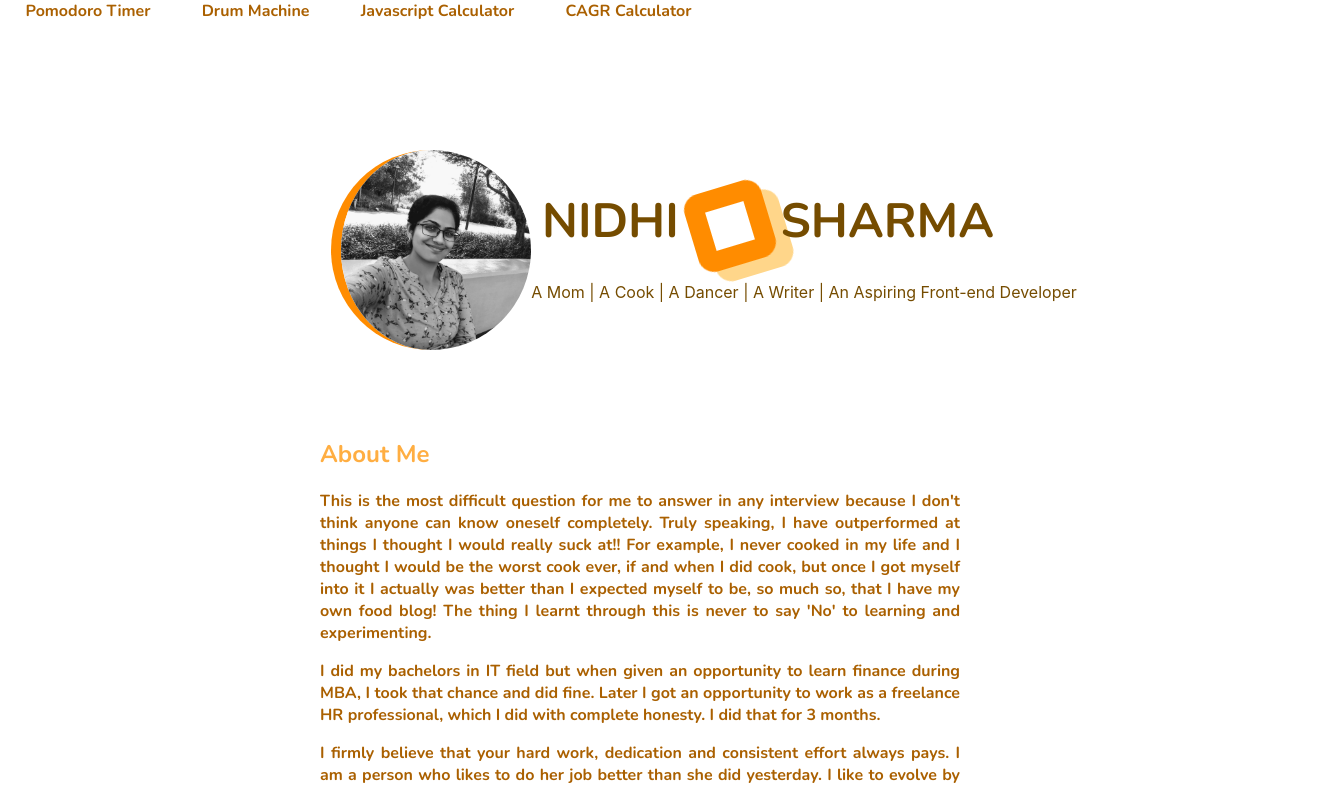
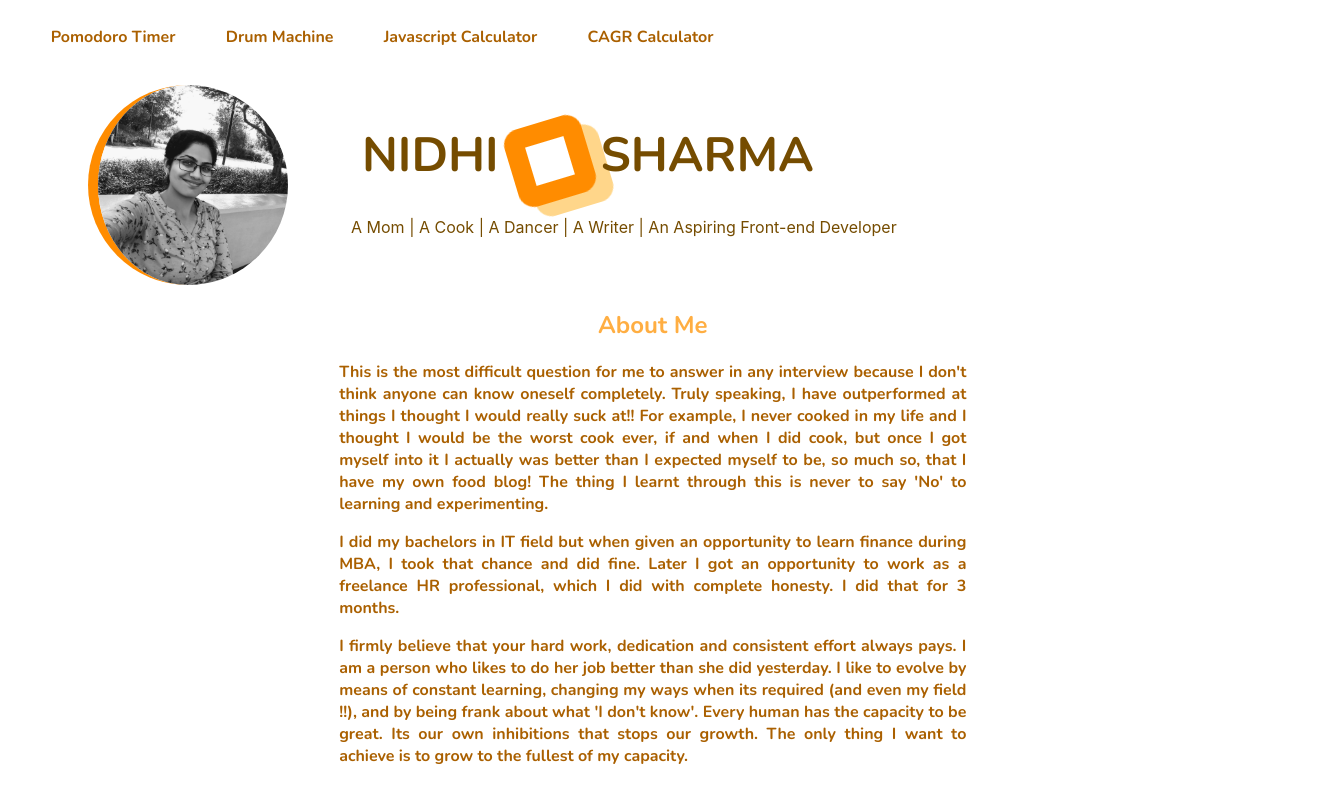
Before and after one commit to nidhidsharma08121988/nidhipsharmawebsite, a React (Create React App) app: page / in a window 1280 px wide. Shown: the top 788 px of the page, 1344 px wide, since content can reach past the window. Built offline with nearby package versions, Linux system fonts and the light colour scheme.

Commit message:
final changes

```diff
--- a/src/App.css
+++ b/src/App.css
@@ -5,12 +5,12 @@
 
 /* HEADING PART until the image */
 .heading {
-	margin-left: 5%;
-	margin-top: 10%;
+  margin-top:3%;
+  margin-left: 0px;
 	width: 100%;
 	display: flex;
 	flex-direction: row;
-	justify-content: center;
+	justify-content: left;
 	align-items: center;
 }
 
@@ -51,11 +51,12 @@ a {
 }
 
 .name {
+
 	font-family: Nunito;
 	z-index: 1;
 	color: #754c00;
 	font-size: 3rem;
-	margin-top: 2px;
+	margin-top: 1px;
 	margin-left: 2%;
 	margin-right: 2%;
 	margin-bottom: 0px;
@@ -82,7 +83,10 @@ a {
 	animation-timing-function: ease-in;
 	animation-direction: normal;
 }
-
+.App{
+  margin-left:2%;
+  margin-top:2%;
+}
 @keyframes logo {
 	from {
 		transform: rotateZ(0deg);
@@ -101,7 +105,7 @@ a {
 /* BODY part from the image of Nidhi */
 
 .body {
-	margin-top: 5%;
+	margin-top: 0px;
 	display: flex;
 	flex-direction: column;
 	text-align: center;
@@ -114,8 +118,11 @@ a {
 	height: 100%;
 }
 
+.image{
+  margin-left:5%;
+}
+.imgNidhi {
 
-.imgNidhi {
   border-left:10px solid darkorange;
 	width: 200px;
 	height: 200px;
@@ -140,6 +147,10 @@ a {
 .headSubHead{
   display:flex;
   flex-direction: column;
+  margin-left:5%;
+}
+h2{
+  text-align: center;
 }
 .allName{
   display: flex;
```
Also changed, not shown: src/App.js (line endings or trailing spaces), 1 other file (tests, documents, lock files or other folders).
